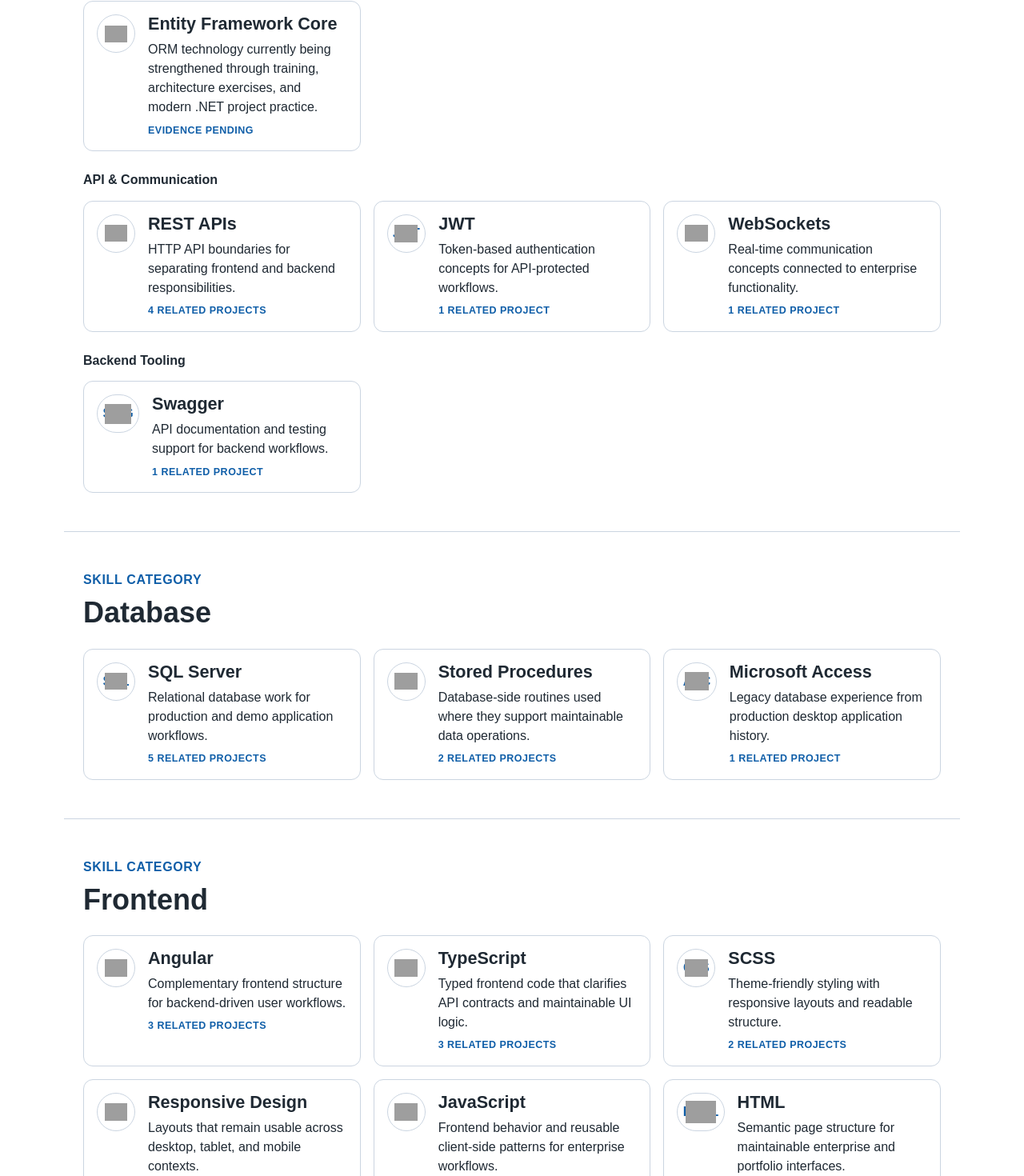
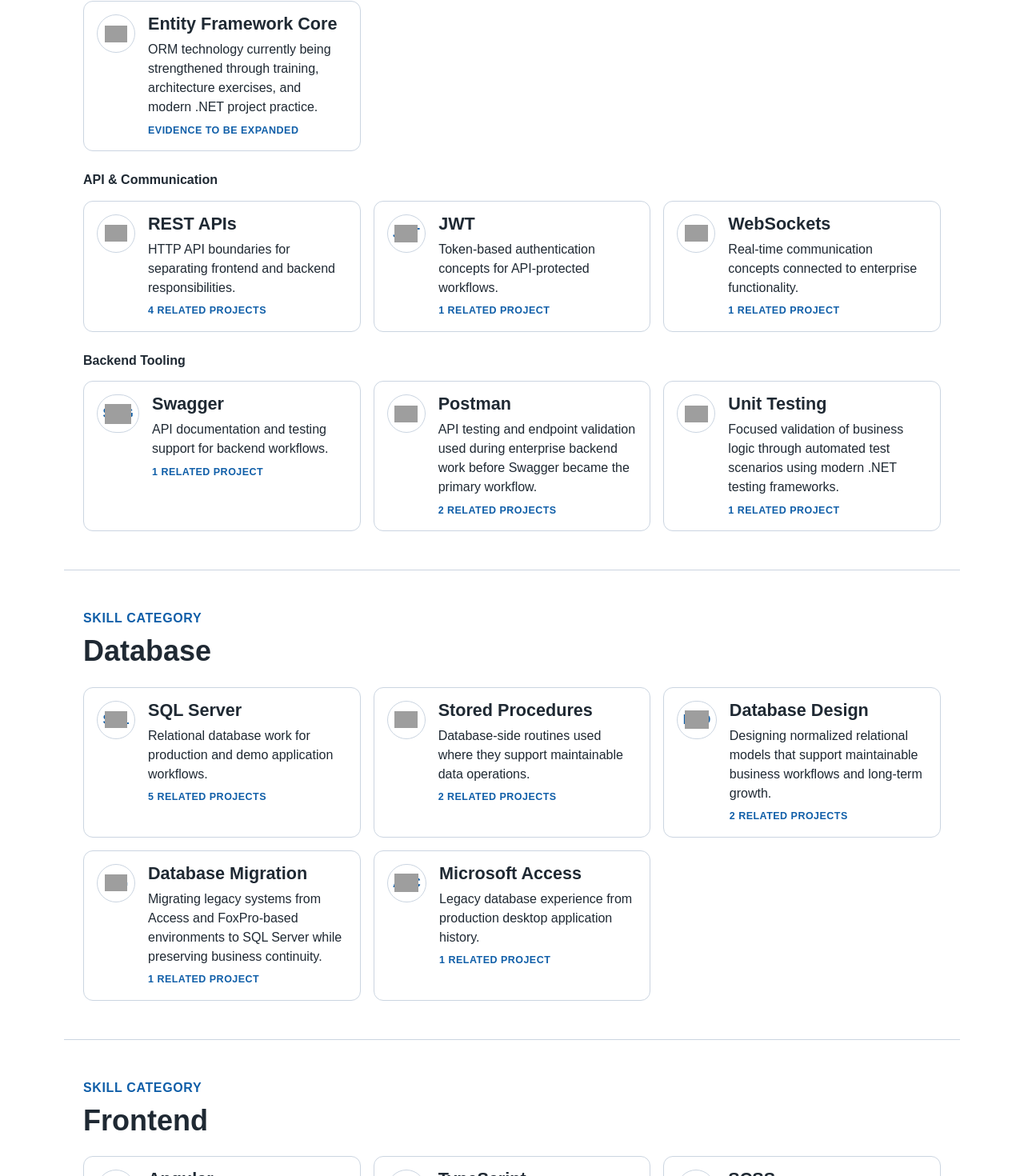
Before and after one commit to jorgejaimes085GH/J3dev-portfolio, an Angular app: page /skills in a window 1280 px wide. Shown: the part 1259-2729 px from the top of the page at 80% size. Built offline with nearby package versions, Linux system fonts and the light colour scheme; grey boxes are pictures that could not be loaded.

Commit message:
Polish skills page content

```diff
--- a/src/app/data/skills.data.ts
+++ b/src/app/data/skills.data.ts
@@ -149,6 +149,31 @@ const SKILL_ITEMS: Skill[] = [
       'Stored procedures appear in Worker and Expensux as part of SQL Server-centered data operation design.',
   },
   {
+    id: 'database-design',
+    name: 'Database Design',
+    category: 'Database',
+    shortDescription:
+      'Designing normalized relational models that support maintainable business workflows and long-term growth.',
+    iconLabel: 'DBD',
+    relatedProjectSlugs: ['worker', 'expensux'],
+    evidenceSummary:
+      'Database design is connected to Worker and Expensux through normalized SQL Server models planned around maintainable operational and financial workflows.',
+  },
+  {
+    id: 'database-migration',
+    name: 'Database Migration',
+    category: 'Database',
+    shortDescription:
+      'Migrating legacy systems from Access and FoxPro-based environments to SQL Server while preserving business continuity.',
+    iconLabel: 'MIG',
+    relatedProjectSlugs: ['worker'],
+    evidenceSummary:
+      'Database migration is represented by Worker modernization from Access toward SQL Server and Avances Software experience with FoxPro-based products migrated toward SQL Server, without linking Avances to a public project card.',
+    contextNotes: [
+      'Avances Software context is mentioned as professional experience only because it is not a public Projects card.',
+    ],
+  },
+  {
     id: 'microsoft-access',
     name: 'Microsoft Access',
     category: 'Database',
@@ -242,6 +267,28 @@ const SKILL_ITEMS: Skill[] = [
       'API design appears in Worker modernization, Expensux workflows, and LeverIT enterprise work that required backend boundaries around practical business needs.',
   },
   {
+    id: 'requirements-analysis',
+    name: 'Requirements Analysis',
+    category: 'Architecture',
+    shortDescription:
+      'Translating business needs and operational workflows into technical plans before implementation begins.',
+    iconLabel: 'REQ',
+    relatedProjectSlugs: ['worker', 'expensux'],
+    evidenceSummary:
+      'Requirements analysis is represented by Worker and Expensux planning work where business workflows, operational constraints, and technical implementation choices must align before coding.',
+  },
+  {
+    id: 'uml-modeling',
+    name: 'UML & Modeling',
+    category: 'Architecture',
+    shortDescription:
+      'Use cases, flow diagrams, process analysis, and solution modeling used to plan software before coding.',
+    iconLabel: 'UML',
+    relatedProjectSlugs: ['worker', 'expensux'],
+    evidenceSummary:
+      'UML and modeling are connected to Worker and Expensux through use cases, flow diagrams, process analysis, and solution planning before implementation.',
+  },
+  {
     id: 'vb-net',
     name: 'VB.NET',
     category: 'Legacy & Desktop',
@@ -270,6 +317,17 @@ const SKILL_ITEMS: Skill[] = [
     relatedProjectSlugs: ['worker'],
     evidenceSummary:
       'WPF is part of the Worker modernization direction for desktop forms while preserving business workflow continuity.',
+  },
+  {
+    id: 'crystal-reports',
+    name: 'Crystal Reports',
+    category: 'Legacy & Desktop',
+    shortDescription:
+      'Production reporting experience for operational and business workflows in desktop environments.',
+    iconLabel: 'CR',
+    relatedProjectSlugs: ['worker'],
+    evidenceSummary:
+      'Crystal Reports is connected to Worker through production reporting needs for operational and business workflows in a desktop software context.',
   },
   {
     id: 'foxpro',
@@ -333,6 +391,33 @@ const SKILL_ITEMS: Skill[] = [
     relatedProjectSlugs: ['worker'],
     evidenceSummary:
       'Swagger/API testing appears in the project implementation blocks and supports clearer API validation workflows.',
+  },
+  {
+    id: 'postman',
+    name: 'Postman',
+    category: 'Backend',
+    backendGroup: 'Backend Tooling',
+    shortDescription:
+      'API testing and endpoint validation used during enterprise backend work before Swagger became the primary workflow.',
+    iconLabel: 'PM',
+    relatedProjectSlugs: ['ithelpcenter', 'discovery'],
+    evidenceSummary:
+      'Postman is connected to ItHelpCenter and Discovery as API testing and endpoint validation support during enterprise backend work before Swagger became the primary workflow.',
+  },
+  {
+    id: 'unit-testing',
+    name: 'Unit Testing',
+    category: 'Backend',
+    backendGroup: 'Backend Tooling',
+    shortDescription:
+      'Focused validation of business logic through automated test scenarios using modern .NET testing frameworks.',
+    iconLabel: 'UT',
+    relatedProjectSlugs: ['expensux'],
+    evidenceSummary:
+      'Unit Testing is connected to Expensux as an active strengthening area for validating business logic with focused automated test scenarios in modern .NET.',
+    contextNotes: [
+      'This skill is presented as currently being strengthened while remaining tied to practical backend validation needs.',
+    ],
   },
   {
     id: 'azure-learning',
@@ -399,24 +484,25 @@ const SKILL_ITEMS: Skill[] = [
   },
   {
     id: 'continuous-learning',
-    name: 'Continuous Learning',
+    name: 'Technology Adaptability',
     category: 'Soft Skills',
-    shortDescription: 'Evolving from legacy systems toward modern frameworks and practices.',
-    iconLabel: 'CL',
+    shortDescription:
+      'Learning and applying the tools required by the problem, from legacy environments to modern .NET and frontend integration.',
+    iconLabel: 'TA',
     relatedProjectSlugs: ['worker', 'j3dev-portfolio'],
     evidenceSummary:
-      'Continuous learning is shown by the transition from legacy desktop technologies toward modern .NET, Angular, typed data, and maintainable architecture.',
+      'Technology adaptability is shown by the transition from legacy desktop technologies toward modern .NET, Angular, typed data, and maintainable architecture.',
   },
   {
     id: 'maintainability-mindset',
-    name: 'Maintainability Mindset',
+    name: 'Long-Term Thinking',
     category: 'Soft Skills',
     shortDescription:
-      'Prioritizing readable, sustainable software decisions over short-term complexity.',
-    iconLabel: 'MM',
+      'Prioritizing software decisions that remain understandable, maintainable, and useful beyond the first delivery.',
+    iconLabel: 'LT',
     relatedProjectSlugs: ['worker', 'expensux', 'j3dev-portfolio', 'ithelpcenter', 'discovery'],
     evidenceSummary:
-      'Maintainability is a repeated theme across Worker modernization, Expensux API organization, the portfolio static data architecture, and LeverIT enterprise maintenance work.',
+      'Long-term thinking is a repeated theme across Worker modernization, Expensux API organization, the portfolio static data architecture, and LeverIT enterprise maintenance work.',
   },
 
   {
@@ -525,6 +611,17 @@ const SKILL_ITEMS: Skill[] = [
       'AI-assisted UX is represented by later ItHelpCenter category discovery and user guidance concepts, kept at a high level for confidentiality.',
   },
   {
+    id: 'legacy-modernization',
+    name: 'Legacy Modernization',
+    category: 'Enterprise Practices',
+    shortDescription:
+      'Evolving production systems toward modern architectures without disrupting business operations.',
+    iconLabel: 'LM',
+    relatedProjectSlugs: ['worker', 'expensux'],
+    evidenceSummary:
+      'Legacy modernization is connected to Worker and Expensux through incremental evolution toward modern architectures while preserving business workflow continuity.',
+  },
+  {
     id: 'enterprise-maintenance',
     name: 'Enterprise Maintenance',
     category: 'Enterprise Practices',
@@ -601,8 +698,13 @@ const skillNameEsMap: Record<string, string> = {
   'technical-analysis': 'Análisis técnico',
   documentation: 'Documentación',
   'team-collaboration': 'Colaboración en equipo',
-  'continuous-learning': 'Aprendizaje continuo',
-  'maintainability-mindset': 'Mentalidad de mantenibilidad',
+  'continuous-learning': 'Adaptabilidad tecnológica',
+  'maintainability-mindset': 'Pensamiento de largo plazo',
+  'database-design': 'Diseño de base de datos',
+  'database-migration': 'Migración de base de datos',
+  'requirements-analysis': 'Análisis de requerimientos',
+  'uml-modeling': 'UML y modelado',
+  'legacy-modernization': 'Modernización legacy',
   'search-ux': 'UX de búsqueda',
   'spa-like-architecture': 'Arquitectura tipo SPA',
   'lazy-loading': 'Lazy loading',
@@ -655,6 +757,21 @@ const skillSpanishDescriptions: Record<
       'Experiencia en base de datos relacional para flujos de negocio, consultas y procedimientos almacenados.',
     evidenceSummary:
       'SQL Server aparece en Worker, Expensux y proyectos empresariales de LeverIT, con foco en integridad de datos y necesidades de negocio.',
+  },
+  'database-design': {
+    shortDescription:
+      'Diseño de modelos relacionales normalizados que soportan flujos de negocio mantenibles y crecimiento a largo plazo.',
+    evidenceSummary:
+      'Database Design se conecta con Worker y Expensux mediante modelos SQL Server normalizados planeados alrededor de flujos operativos y financieros mantenibles.',
+  },
+  'database-migration': {
+    shortDescription:
+      'Migración de sistemas legacy desde Access y entornos basados en FoxPro hacia SQL Server preservando continuidad operativa.',
+    evidenceSummary:
+      'Database Migration se representa en la modernización de Worker desde Access hacia SQL Server y en experiencia de Avances Software con productos basados en FoxPro migrados hacia SQL Server, sin vincular Avances a una card pública de Projects.',
+    contextNotes: [
+      'El contexto de Avances Software se menciona como experiencia profesional únicamente porque no existe como card pública dentro de Projects.',
+    ],
   },
   angular: {
     shortDescription:
@@ -714,9 +831,15 @@ const skillSpanishDescriptions: Record<
   },
   'continuous-learning': {
     shortDescription:
-      'Aprendizaje constante para evolucionar desde tecnologías legacy hacia herramientas modernas.',
+      'Aprendizaje y aplicación de las herramientas que exige el problema, desde entornos legacy hasta .NET moderno e integración frontend.',
     evidenceSummary:
-      'El aprendizaje continuo conecta experiencia VB6, Access, WinForms y SQL Server con .NET moderno, APIs y Angular.',
+      'La adaptabilidad tecnológica conecta experiencia VB6, Access, WinForms y SQL Server con .NET moderno, APIs, Angular e integración frontend.',
+  },
+  'legacy-modernization': {
+    shortDescription:
+      'Evolución de sistemas en producción hacia arquitecturas modernas sin interrumpir la operación del negocio.',
+    evidenceSummary:
+      'Legacy Modernization se conecta con Worker y Expensux mediante evolución incremental hacia arquitecturas modernas mientras se preserva la continuidad de los flujos de negocio.',
   },
   'enterprise-maintenance': {
     shortDescription:
@@ -784,6 +907,18 @@ const skillSpanishDescriptions: Record<
     evidenceSummary:
       'API Design aparece en la modernización de Worker, flujos de Expensux y trabajo empresarial LeverIT que requirió límites backend alrededor de necesidades reales de negocio.',
   },
+  'requirements-analysis': {
+    shortDescription:
+      'Traducción de necesidades de negocio y flujos operativos en planes técnicos antes de iniciar la implementación.',
+    evidenceSummary:
+      'Requirements Analysis se representa en Worker y Expensux mediante planeación que alinea flujos de negocio, restricciones operativas y decisiones técnicas antes de codificar.',
+  },
+  'uml-modeling': {
+    shortDescription:
+      'Casos de uso, diagramas de flujo, análisis de procesos y modelado de soluciones usados para planear software antes de codificar.',
+    evidenceSummary:
+      'UML & Modeling se conecta con Worker y Expensux mediante casos de uso, diagramas de flujo, análisis de procesos y modelado de soluciones previo a la implementación.',
+  },
   'vb-net': {
     shortDescription: 'Experiencia en aplicaciones desktop y legacy en producción.',
     evidenceSummary:
@@ -798,6 +933,12 @@ const skillSpanishDescriptions: Record<
     shortDescription: 'Dirección UI desktop para formularios modernizados en aplicaciones .NET.',
     evidenceSummary:
       'WPF hace parte de la dirección de modernización de Worker para formularios desktop mientras preserva continuidad de flujos de negocio.',
+  },
+  'crystal-reports': {
+    shortDescription:
+      'Experiencia en reportes de producción para flujos operativos y de negocio en entornos desktop.',
+    evidenceSummary:
+      'Crystal Reports se conecta con Worker mediante necesidades de reportes de producción para flujos operativos y de negocio en contexto de software desktop.',
   },
   foxpro: {
     shortDescription:
@@ -822,6 +963,21 @@ const skillSpanishDescriptions: Record<
     evidenceSummary:
       'Swagger / pruebas de API aparecen en los bloques de implementación de proyectos y apoyan una validación API más clara.',
   },
+  postman: {
+    shortDescription:
+      'Pruebas de APIs y validación de endpoints usadas en trabajo backend empresarial antes de adoptar Swagger como flujo principal.',
+    evidenceSummary:
+      'Postman se conecta con ItHelpCenter y Discovery como apoyo para pruebas de APIs y validación de endpoints durante trabajo backend empresarial antes de adoptar Swagger como flujo principal.',
+  },
+  'unit-testing': {
+    shortDescription:
+      'Validación enfocada de lógica de negocio mediante escenarios de prueba automatizados con frameworks modernos de .NET.',
+    evidenceSummary:
+      'Unit Testing se conecta con Expensux como área actualmente en fortalecimiento para validar lógica de negocio mediante escenarios automatizados enfocados en .NET moderno.',
+    contextNotes: [
+      'Esta habilidad se presenta como actualmente en fortalecimiento y conectada con necesidades prácticas de validación backend.',
+    ],
+  },
   'azure-learning': {
     shortDescription: 'Tema cloud reservado para evidencia futura verificada.',
     evidenceSummary:
@@ -838,9 +994,9 @@ const skillSpanishDescriptions: Record<
   },
   'maintainability-mindset': {
     shortDescription:
-      'Pensamiento orientado a que el software siga siendo comprensible y modificable.',
+      'Priorización de decisiones de software que sigan siendo comprensibles, mantenibles y útiles después de la primera entrega.',
     evidenceSummary:
-      'La mentalidad de mantenibilidad se refleja en modernización, arquitectura por capas, documentación y cambios incrementales.',
+      'El pensamiento de largo plazo se refleja en modernización, arquitectura por capas, documentación y cambios incrementales.',
   },
   javascript: {
     shortDescription:
--- a/src/app/data/ui-text.data.ts
+++ b/src/app/data/ui-text.data.ts
@@ -134,7 +134,7 @@ export const UI_TEXT = {
         eyebrow: 'Evidence-Based Capabilities',
         title: 'Skills',
         summary:
-          'Skills are presented through project evidence and practical context, not percentages, progress bars, or vague labels. Each item connects to work where the capability is used or clearly marks where evidence will be added later.',
+          'Skills are presented through project evidence and practical context. Each item connects to real experience or current strengthening, with a primary focus on Backend .NET, SQL Server, architecture, and enterprise software.',
         categoryEyebrow: 'Skill Category',
         backendLayersAria: 'Backend skill layers',
         skillsSuffix: 'skills',
@@ -150,7 +150,7 @@ export const UI_TEXT = {
         viewEvidencePrefix: 'View evidence for',
         evidencePrefix: 'Related project',
         evidencePluralPrefix: 'Related projects',
-        evidenceMissing: 'Evidence pending',
+        evidenceMissing: 'Evidence to be expanded',
       },
       value: {
         impactEyebrow: 'Professional Impact',
@@ -417,7 +417,7 @@ export const UI_TEXT = {
         eyebrow: 'Capacidades basadas en evidencia',
         title: 'Habilidades',
         summary:
-          'Las habilidades se presentan mediante evidencia de proyectos y contexto práctico, no con porcentajes, barras de progreso ni etiquetas ambiguas. Cada elemento se conecta con trabajo donde la capacidad se usa o indica claramente dónde se agregará evidencia más adelante.',
+          'Las habilidades se presentan mediante evidencia de proyectos y contexto práctico. Cada elemento se conecta con experiencia real o aprendizaje actualmente en fortalecimiento, con foco principal en Backend .NET, SQL Server, arquitectura y software empresarial.',
         categoryEyebrow: 'Categoría de habilidad',
         backendLayersAria: 'Capas de habilidades Backend',
         skillsSuffix: 'habilidades',
@@ -433,7 +433,7 @@ export const UI_TEXT = {
         viewEvidencePrefix: 'Ver evidencia de',
         evidencePrefix: 'Proyecto relacionado',
         evidencePluralPrefix: 'Proyectos relacionados',
-        evidenceMissing: 'Evidencia pendiente',
+        evidenceMissing: 'Evidencia por ampliar',
       },
       value: {
         impactEyebrow: 'Impacto profesional',
```
